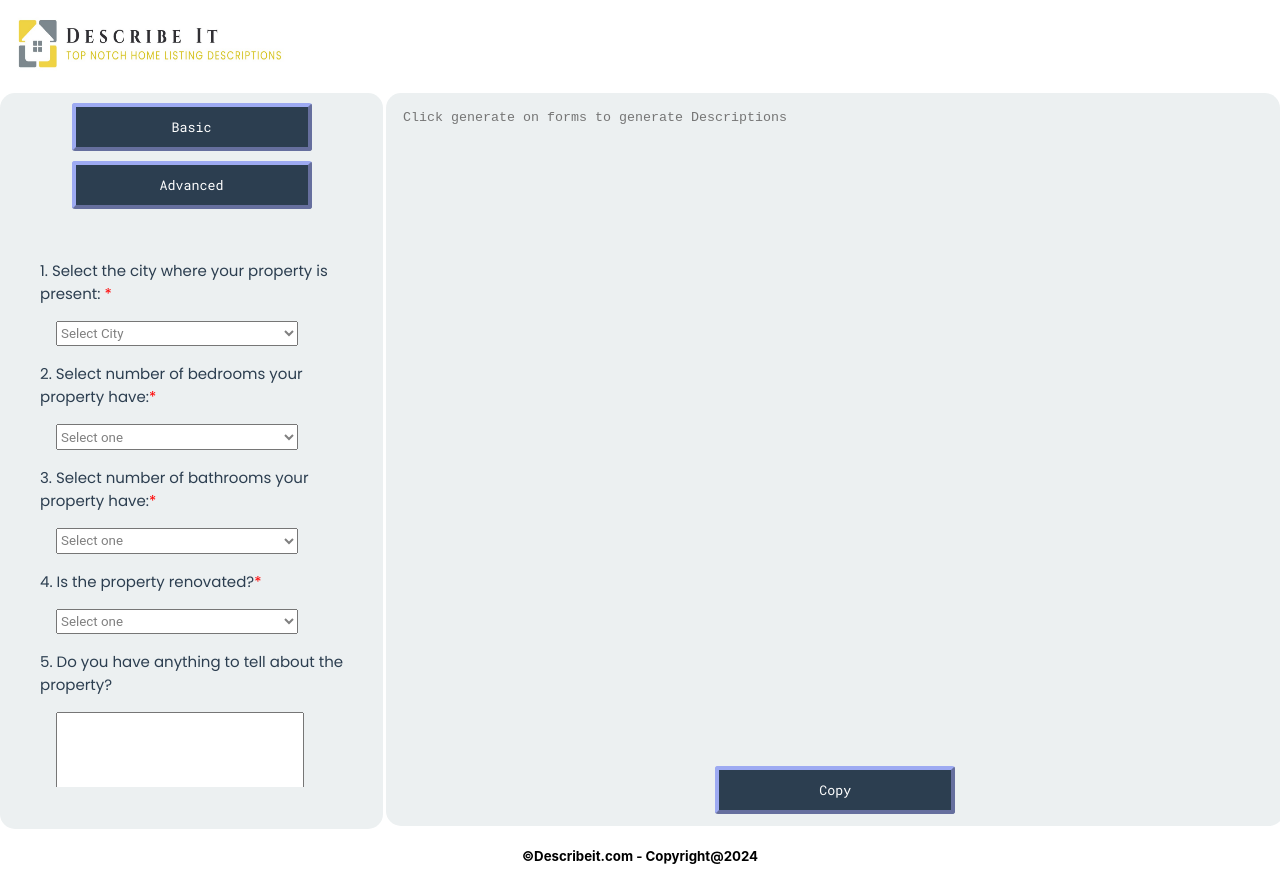
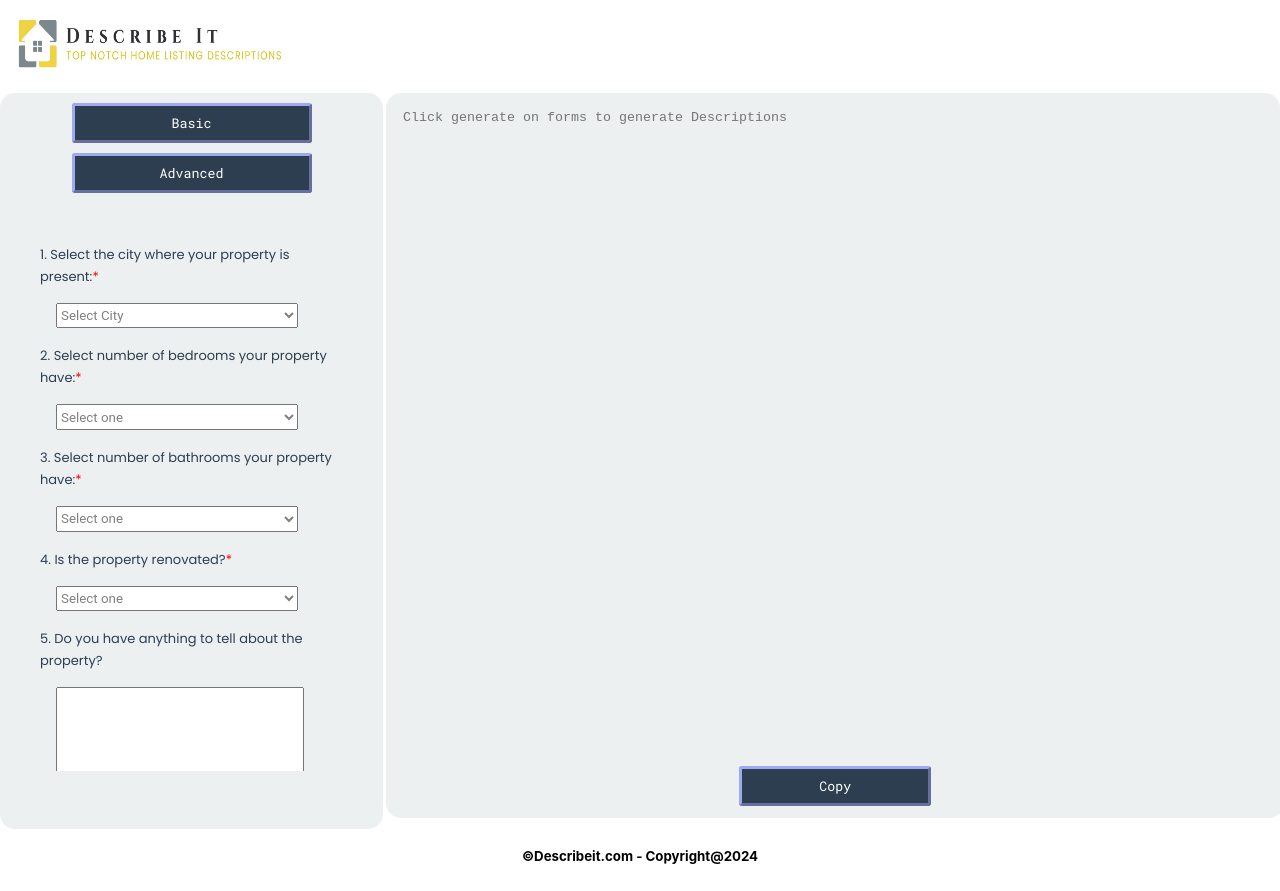
Before and after one commit to Describeitt/Describeit-react-1.0, a React (Create React App) app: page / in a window 1280 px wide. Both pictures are taken after a click on the button "Basic". Built offline with nearby package versions, Linux system fonts and the light colour scheme.

Commit message:
fixed large ui bug

```diff
--- a/src/App.css
+++ b/src/App.css
@@ -52,12 +52,12 @@ justify-content: center;
   border-radius: 15px;
 }
 .Navi-gen-btn{
-  width:15rem;
-  height:3rem;
+  width:12rem;
+  height:2.5rem;
   color: white;
   background-color: #2c3e50;
   border-color: #9DAAF2;
-  border-width: 4px;
+  border-width: 3px;
   border-radius: 3px;
   font-family: "Roboto Mono", monospace;
   font-optical-sizing: auto;
--- a/src/components/AdvancedForm/AdvancedForm.css
+++ b/src/components/AdvancedForm/AdvancedForm.css
@@ -32,7 +32,7 @@
 .main{
     color:#2c3e50;
     font-family: Poppins,Verdana, Geneva, Tahoma, sans-serif;
-    font-size:15px;
+    font-size:13px;
 }
 .option{
     color:  #9DAAF2;
@@ -63,12 +63,12 @@ select{
     /* border: #9DAAF2 solid 5px; */
 }
 .submit-btn{
-    width:15rem;
-  height:3rem;
+    width:10rem;
+  height:2.5rem;
   color: white;
   background-color: #2c3e50;
   border-color: #9DAAF2;
-  border-width: 4px;
+  border-width: 3px;
   border-radius: 3px;
   font-family: "Roboto Mono", monospace;
   font-optical-sizing: auto;
--- a/src/components/BasicForm/BasicForm.js
+++ b/src/components/BasicForm/BasicForm.js
@@ -58,7 +58,7 @@ function BasicForm({onGenerate}) {
                 {/* <h2 className='Advanced-form-title'>Basic Generation Requirements</h2> */}
              <form onSubmit={handleSubmit(onSubmit)}>
             <div className='city-Dropdown'>
-                <label className='main' htmlFor='city'>1. Select the city where your property is present: <span className="star">*</span></label>
+                <label className='main' htmlFor='city'>1. Select the city where your property is present:<span className="star">*</span></label>
                 <select required {...register("city")}>
                     <option value="">Select City</option>
                     <option value="Acalanes Ridge">Acalanes Ridge</option>
--- a/src/components/Navigation/Navigations.css
+++ b/src/components/Navigation/Navigations.css
@@ -44,11 +44,11 @@ h3{
 }
 .Navi-basic{
     width:15rem;
-    height:3rem;
+    height:2.5rem;
     color: white;
     background-color: #2c3e50;
     border-color: #9DAAF2;
-    border-width: 4px;
+    border-width: 3px;
     border-radius: 3px;
     font-family: "Roboto Mono", monospace;
     font-optical-sizing: auto;
@@ -56,11 +56,11 @@ h3{
 
 .Navi-advanced{
     width:15rem;
-    height:3rem;
+    height:2.5rem;
     color:white;
     background-color: #2c3e50;
     border-color: #9DAAF2;
-    border-width: 4px;
+    border-width: 3px;
     border-radius: 3px;
     font-family: "Roboto Mono", monospace;
     font-optical-sizing: auto;
--- a/src/components/UserDetail/UserDetail.css
+++ b/src/components/UserDetail/UserDetail.css
@@ -2,6 +2,7 @@
     background-color: #dfe6e9;
     padding:3rem;
     display: flex;
+    border-radius: 5px;
     align-items: center;
     position: relative;
     justify-content: center;
```
